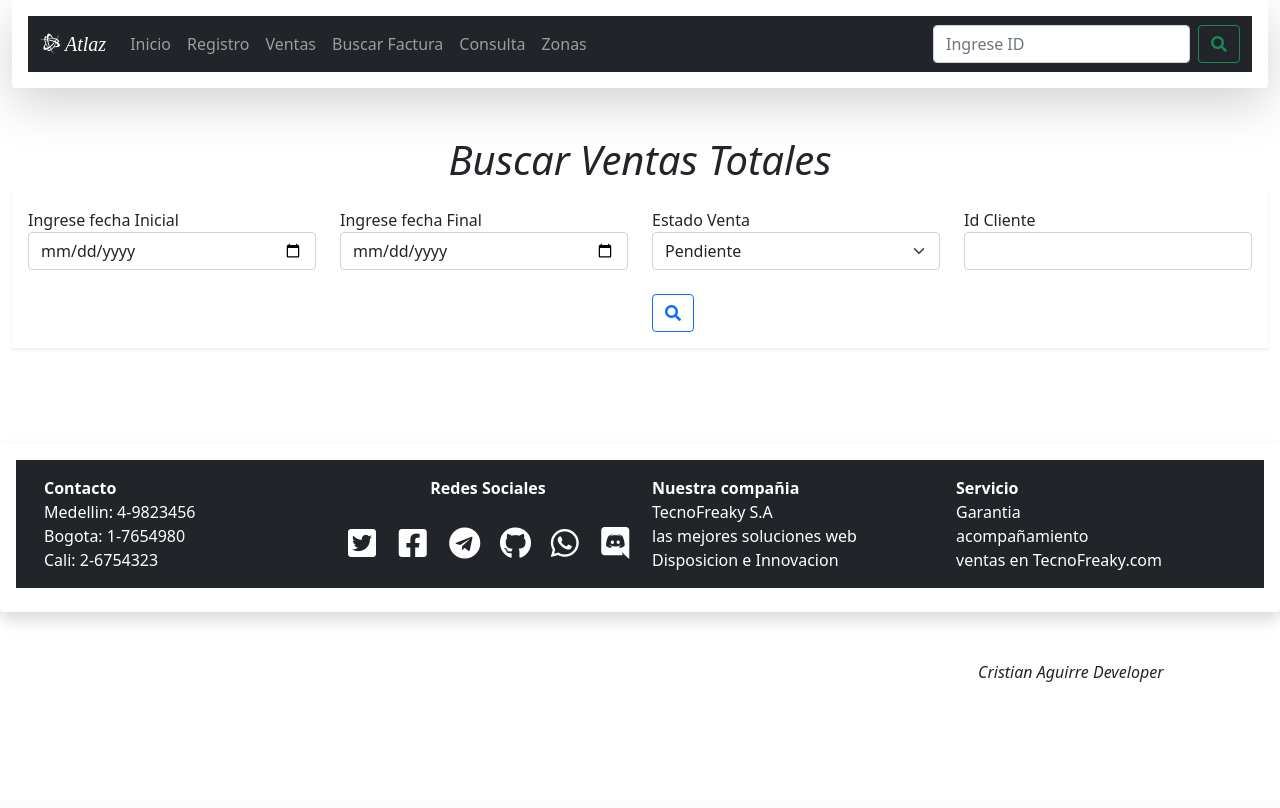
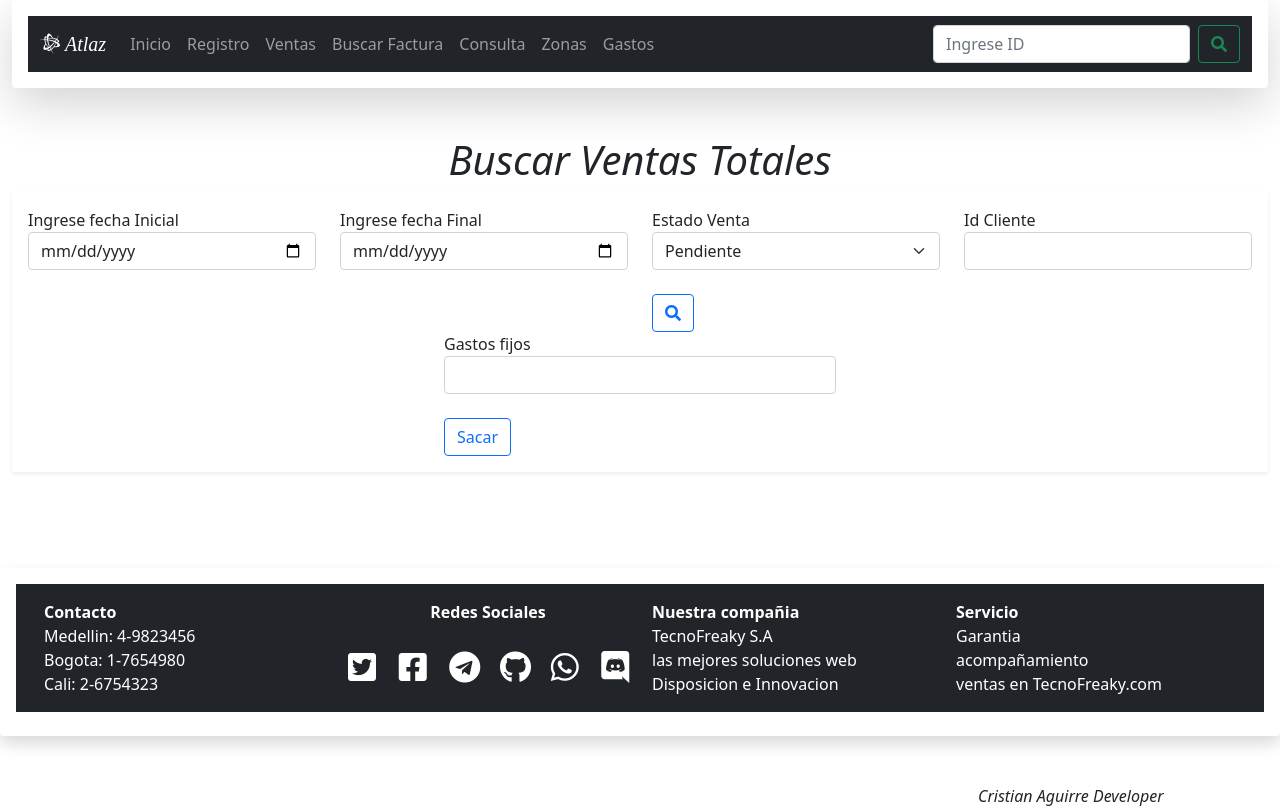
Before and after one commit to dextter1913/SistemaMultiaseo, a PHP site: page /principal/ventas.php in a window 1280 px wide. Before the commit the page ends 682 px from the top, so only its background shows below. Run offline with PHP 8.4, Linux system fonts and the light colour scheme; data that the repository does not hold is empty; some libraries are stand-ins or nearby versions.

Commit message:
Agregando Nuevas paginas gastos y compras

```diff
--- a/clases/AbrirZonas.php
+++ b/clases/AbrirZonas.php
@@ -13,6 +13,12 @@ require_once '../clases/Conexion.php';
             $conexion = new Conexion();
             $nombrezona = $this->nombrezona;
             $conexion->EstablecerConexion()->query("INSERT INTO zonas(nombrezona) VALUES('$nombrezona')");
+            echo "<center>zona agregada correctamente</center>";
+            $consultazona = mysqli_query($conexion->EstablecerConexion(), "SELECT idzona FROM zonas ORDER by idzona DESC LIMIT 1");
+            $resultado = mysqli_fetch_array($consultazona);
+            echo $resultado['idzona'];
+
+
         }
     }
 
--- a/estructura/formularioInsert.php
+++ b/estructura/formularioInsert.php
@@ -118,7 +118,7 @@
                                             <label for="categoria">Categoria</label>
                                             <select id="categoria" class="form-select" name="categoria">
                                                 <option selected>Seleccionar</option>
-                                                <option>Mercado</option>
+                                                <option>Jabones de manos</option>
                                                 <option>Tecnología</option>
                                                 <option>Electrodomésticos</option>
                                                 <option>Hogar</option>
--- a/estructura/superior.php
+++ b/estructura/superior.php
@@ -59,6 +59,9 @@
                             <li class="nav-item">
                                 <a class="nav-link" href="zonas.php">Zonas</a>
                             </li>
+                            <li class="nav-item">
+                                <a class="nav-link" href="gastos.php">Gastos</a>
+                            </li>
                         </ul>
                         <form action="../principal/busqueda.php" method="GET" class="d-flex">
                             <input class="form-control me-2" name="id" type="search" placeholder="Ingrese ID" aria-label="Search">
--- /dev/null
+++ b/principal/gastos.php
@@ -0,0 +1,5 @@
+<?php require_once '../estructura/superior.php';?>
+
+
+
+<?php require_once '../estructura/inferior.php';?>
--- a/principal/ventas.php
+++ b/principal/ventas.php
@@ -194,6 +194,17 @@ include("../conexiones/abrir.php");
         <?php
         }
         ?>
+        <form action="ventas.php" method="post">
+            <div class="row">
+                <div class="col-12 col-sm-4 col-md-4 col-lg-4"></div>
+                <div class="col-12 col-sm-4 col-md-4 col-lg-4">
+                    <label for="gastosfijos">Gastos fijos</label>
+                    <input type="text" name="gastosfijos" id="gastosfijos" class="form-control"><br/>
+                    <button type="submit" class="btn btn-outline-primary">Sacar</button>
+                </div>
+                <div class="col-12 col-sm-4 col-md-4 col-lg-4"></div>
+            </div>
+        </form>
     </div>
 </div>
 
--- a/sql/negocio.sql
+++ b/sql/negocio.sql
@@ -109,3 +109,9 @@ CREATE TABLE venta(
     index(Factura),
     FOREIGN KEY (Factura) REFERENCES facturaVentas(Nfactura)
   );
+
+  CREATE TABLE gastos(
+    idgasto INTEGER AUTO_INCREMENT PRIMARY KEY,
+    cantidad INTEGER (25) NOT NULL,
+    fechagasto DATETIME
+  );
```
Also changed, not shown: estructura/menu2.php (+7 -0 lines), principal/zonas.php (+21 -11 lines).
